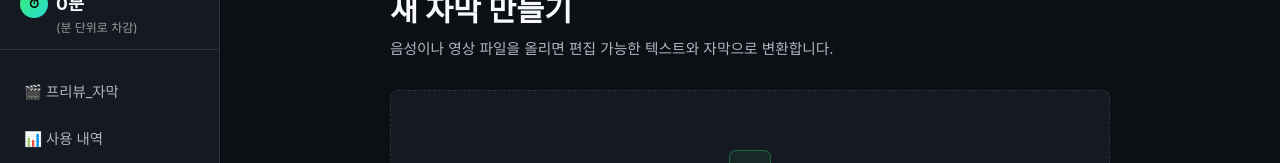
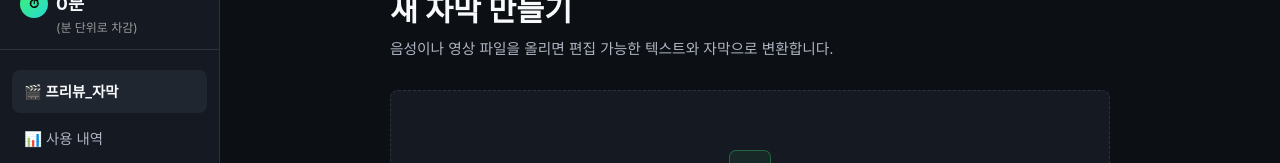
Before and after one commit to evilmuff0805-create/PR_text, a React (Vite) app in the folder client/: page /transcribe in a window 1280 px wide. Shown: the part 154-317 px from the top of the page. Built offline with nearby package versions, Linux system fonts and the light colour scheme; a web font is replaced by a local one.

Commit message:
Route intro and transcription flows

```diff
--- a/client/src/components/Sidebar.jsx
+++ b/client/src/components/Sidebar.jsx
@@ -58,7 +58,7 @@ export default function Sidebar({ isOpen, isMobile, onClose }) {
       >
         <div style={{ padding: '0 20px', marginBottom: '20px' }}>
           <Link
-            to="/"
+            to="/transcribe"
             aria-label="프리뷰 자막으로 이동"
             onClick={isMobile ? onClose : undefined}
             style={{ display: 'block', color: 'inherit', textDecoration: 'none' }}
@@ -114,7 +114,7 @@ export default function Sidebar({ isOpen, isMobile, onClose }) {
         </div>
 
         <nav style={{ display: 'flex', flexDirection: 'column', gap: '4px', padding: '0 12px' }}>
-          <NavLink to="/" style={navLinkStyle} onClick={isMobile ? onClose : undefined}>
+          <NavLink to="/transcribe" style={navLinkStyle} onClick={isMobile ? onClose : undefined}>
             🎬 프리뷰_자막
           </NavLink>
           <NavLink to="/usage" style={navLinkStyle} onClick={isMobile ? onClose : undefined}>
```
